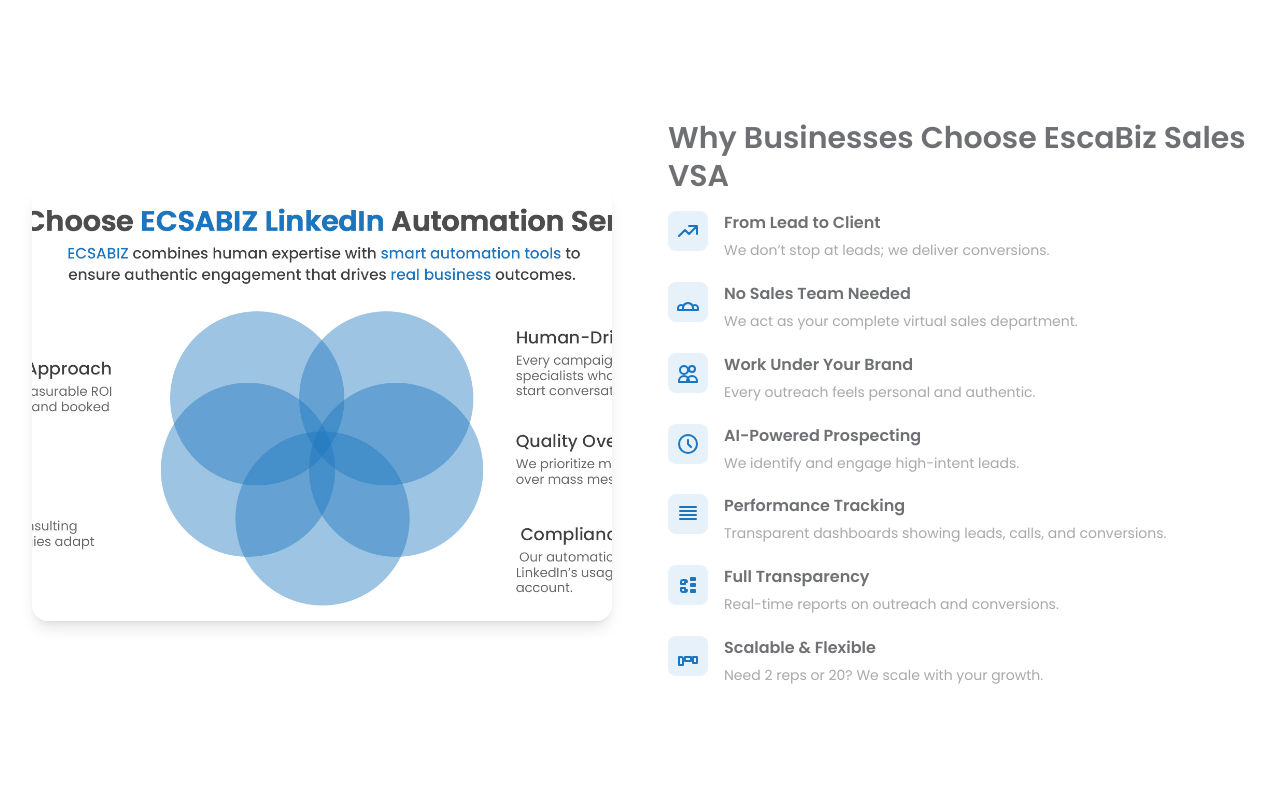
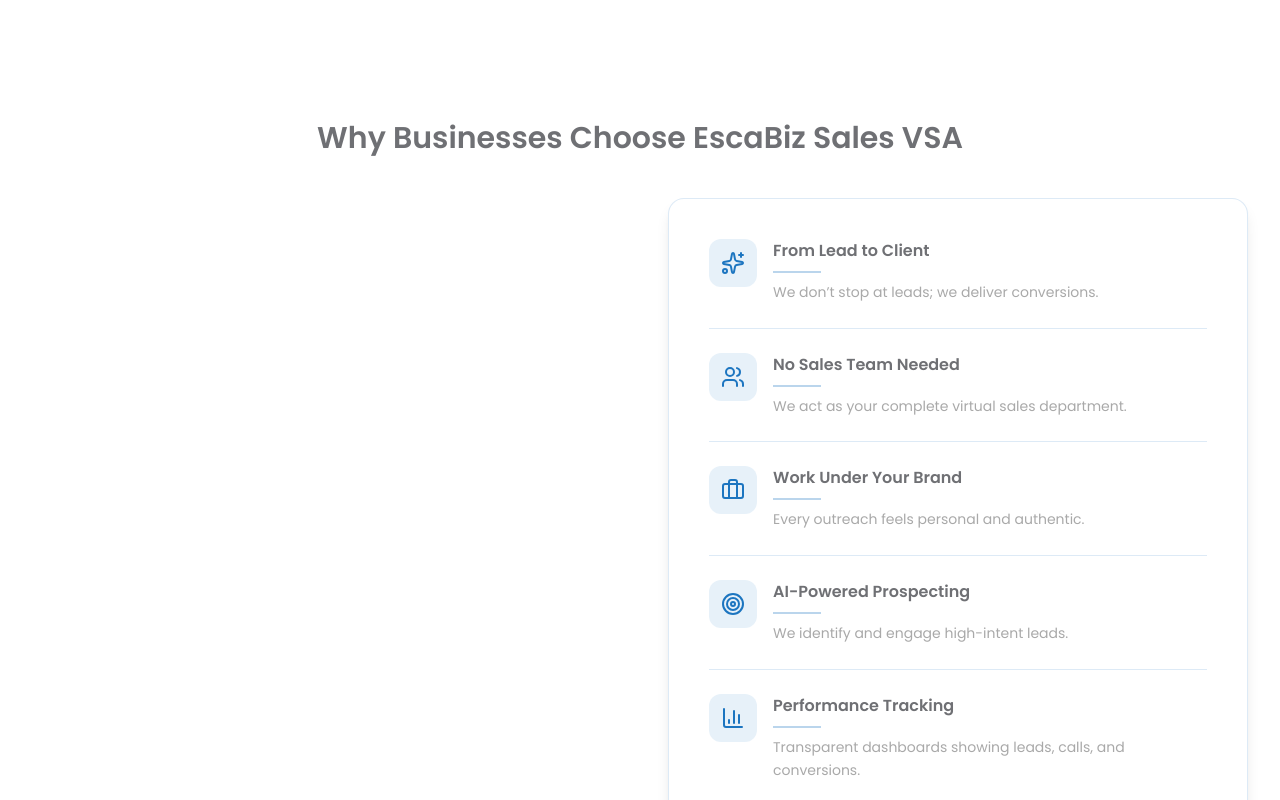
Before and after one commit to Sharmeen-Rauf/escabiz, a Next.js app: page /virtual-staff-augmentation/sales-vsa in a window 1280 px wide. Shown: the part 5180-5980 px from the top of the page. Built offline with nearby package versions, Linux system fonts and the light colour scheme; grey boxes are pictures that could not be loaded.

Commit message:
Refactor Sales VSA page: replace icon paths with Lucide icons for improved visual consistency and update layout for enhanced user engagement, including a new section header and refined card presentation.

```diff
--- a/src/app/virtual-staff-augmentation/sales-vsa/page.tsx
+++ b/src/app/virtual-staff-augmentation/sales-vsa/page.tsx
@@ -4,6 +4,15 @@ import { useState } from 'react';
 import Navbar from '@/components/Navbar';
 import Image from 'next/image';
 import Link from 'next/link';
+import {
+  Target,
+  Users,
+  Briefcase,
+  Sparkles,
+  BarChart3,
+  Eye,
+  Layers,
+} from 'lucide-react';
 
 const introCards = [
   {
@@ -117,37 +126,37 @@ const chooseUsPoints = [
   {
     title: 'From Lead to Client',
     description: 'We don’t stop at leads; we deliver conversions.',
-    iconPath: 'M13 7h8m0 0v8m0-8l-8 8-4-4-6 6',
+    icon: Sparkles,
   },
   {
     title: 'No Sales Team Needed',
     description: 'We act as your complete virtual sales department.',
-    iconPath: 'M17 20h5v-2a3 3 0 00-5.356-1.857M17 20H7m10 0v-2c0-.656-.126-1.283-.356-1.857M7 20H2v-2a3 3 0 015.356-1.857M7 20v-2c0-.656.126-1.283.356-1.857m0 0a5.002 5.002 0 019.288 0',
+    icon: Users,
   },
   {
     title: 'Work Under Your Brand',
     description: 'Every outreach feels personal and authentic.',
-    iconPath: 'M16 11c1.657 0 3-1.343 3-3s-1.343-3-3-3-3 1.343-3 3 1.343 3 3 3zM8 13c2.21 0 4-1.79 4-4S10.21 5 8 5 4 6.79 4 9s1.79 4 4 4zm8 2a5 5 0 015 5v1H11v-1a5 5 0 015-5zm-8 0a5 5 0 015 5v1H3v-1a5 5 0 015-5z',
+    icon: Briefcase,
   },
   {
     title: 'AI-Powered Prospecting',
     description: 'We identify and engage high-intent leads.',
-    iconPath: 'M12 8v4l3 3m6-3a9 9 0 11-18 0 9 9 0 0118 0z',
+    icon: Target,
   },
   {
     title: 'Performance Tracking',
     description: 'Transparent dashboards showing leads, calls, and conversions.',
-    iconPath: 'M4 5h16M4 9h16M4 13h16M4 17h16',
+    icon: BarChart3,
   },
   {
     title: 'Full Transparency',
     description: 'Real-time reports on outreach and conversions.',
-    iconPath: 'M9 17v-2H5v2a2 2 0 002 2h2a2 2 0 002-2zM9 9v2H5V9a2 2 0 012-2h2a2 2 0 012 2zM15 11h4v2h-4zm0 6h4v2h-4zm0-12h4v2h-4z',
+    icon: Eye,
   },
   {
     title: 'Scalable & Flexible',
     description: 'Need 2 reps or 20? We scale with your growth.',
-    iconPath: 'M3 13h2a2 2 0 012 2v6H3v-8zm6 0h6v4H9v-4zm8 0h4v6h-4v-6z',
+    icon: Layers,
   },
 ];
 
@@ -450,32 +459,44 @@ export default function SalesVSAPage() {
 
         {/* Why Choose EscaBiz Sales VSA */}
         <section className="w-full bg-white py-10 md:py-14 lg:py-16">
-          <div className="w-full max-w-7xl mx-auto px-4 sm:px-6 lg:px-8 grid grid-cols-1 lg:grid-cols-2 gap-10 lg:gap-14 items-center">
-            <div className="relative w-full rounded-2xl overflow-hidden shadow-lg order-2 lg:order-1">
-              <div className="aspect-[4/3] relative w-full">
-                <Image src="/Banner-17 (1).jpg" alt="Sales collaboration" fill className="object-cover" />
+          <div className="w-full max-w-7xl mx-auto px-4 sm:px-6 lg:px-8">
+            <h2 className="text-lg sm:text-xl md:text-2xl lg:text-3xl font-semibold text-[#6f7074] leading-tight mb-10 text-center">
+              Why Businesses Choose EscaBiz Sales VSA
+            </h2>
+            <div className="grid grid-cols-1 lg:grid-cols-2 gap-10 lg:gap-14 items-center">
+              <div className="relative w-full rounded-2xl overflow-hidden shadow-xl">
+                <Image
+                  src="https://images.unsplash.com/photo-1529333166437-7750a6dd5a70?auto=format&fit=crop&w=900&q=80"
+                  alt="Sales collaboration"
+                  fill
+                  className="object-cover"
+                />
               </div>
-            </div>
-            <div className="order-1 lg:order-2">
-              <h2 className="text-lg sm:text-xl md:text-2xl lg:text-3xl font-semibold text-[#6f7074] leading-tight mb-4">
-                Why Businesses Choose EscaBiz Sales VSA
-              </h2>
-              <div className="space-y-5">
-                {chooseUsPoints.map((point) => (
-                  <div key={point.title} className="flex items-start gap-4">
-                    <div className="flex-shrink-0">
-                      <div className="w-10 h-10 rounded-lg bg-[#1c75c0]/10 flex items-center justify-center">
-                        <svg className="w-6 h-6 text-[#1c75c0]" fill="none" stroke="currentColor" viewBox="0 0 24 24">
-                          <path strokeLinecap="round" strokeLinejoin="round" strokeWidth={2} d={point.iconPath} />
-                        </svg>
+              <div className="bg-white rounded-2xl border border-[#1c75c0]/15 shadow-lg p-6 sm:p-8 lg:p-10">
+                <div className="space-y-6">
+                  {chooseUsPoints.map((point, index) => {
+                    const Icon = point.icon;
+                    return (
+                      <div
+                        key={point.title}
+                        className={`flex items-start gap-4 pb-6 ${index !== chooseUsPoints.length - 1 ? 'border-b border-[#1c75c0]/15' : ''}`}
+                      >
+                        <div className="w-12 h-12 rounded-xl bg-[#1c75c0]/10 flex items-center justify-center">
+                          <Icon className="w-6 h-6 text-[#1c75c0]" />
+                        </div>
+                        <div className="flex-1">
+                          <h3 className="text-sm md:text-base font-semibold text-[#6f7074] mb-2">
+                            {point.title}
+                          </h3>
+                          <div className="h-[2px] w-12 bg-[#1c75c0]/30 mb-2" />
+                          <p className="text-xs sm:text-sm text-[#a9a9a9] leading-relaxed font-normal">
+                            {point.description}
+                          </p>
+                        </div>
                       </div>
-                    </div>
-                    <div>
-                      <h3 className="text-sm md:text-base font-semibold text-[#6f7074] mb-1">{point.title}</h3>
-                      <p className="text-xs md:text-sm text-[#a9a9a9] leading-relaxed font-normal">{point.description}</p>
-                    </div>
-                  </div>
-                ))}
+                    );
+                  })}
+                </div>
               </div>
             </div>
           </div>
```
